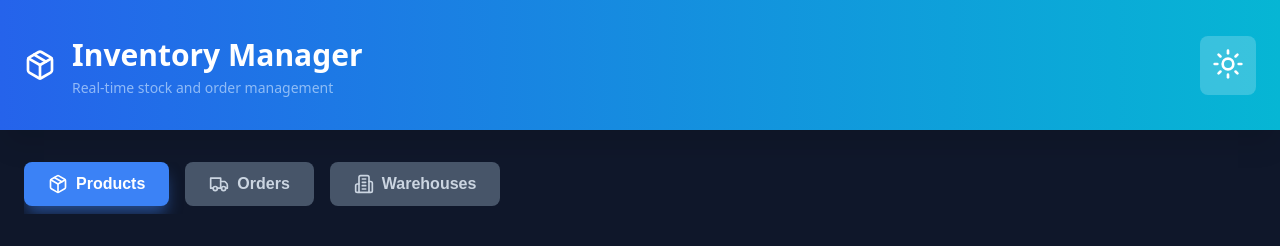
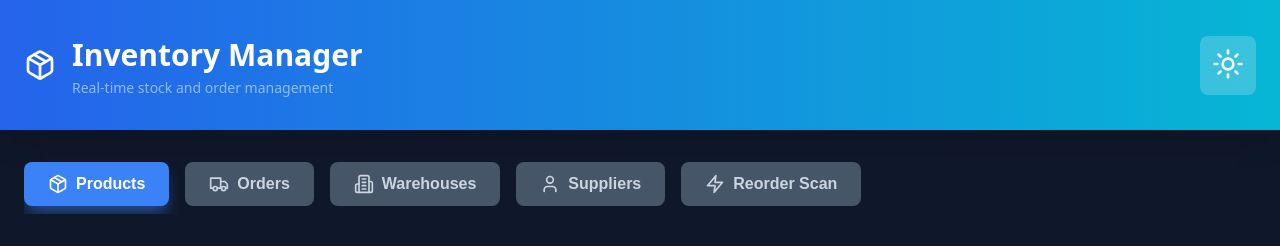
Before and after one commit to mayowa-id/inventory-management-system, a React (Vite) app in the folder FRONTEND/: page / in a window 1280 px wide. Shown: the top 246 px of the page. Built offline with nearby package versions, Linux system fonts and the light colour scheme; no server answers.

Commit message:
Update TabNavigation.jsx

```diff
--- a/FRONTEND/src/components/Tabs/TabNavigation.jsx
+++ b/FRONTEND/src/components/Tabs/TabNavigation.jsx
@@ -1,19 +1,22 @@
-import { Package, Truck, Building2 } from 'lucide-react';
+import { Package, Truck, Building2, User, Zap } from 'lucide-react';
 
 export function TabNavigation({ activeTab, onTabChange, darkMode }) {
   const tabs = [
     { id: 'products', label: 'Products', icon: Package },
     { id: 'orders', label: 'Orders', icon: Truck },
-    { id: 'warehouses', label: 'Warehouses', icon: Building2 }
+    { id: 'warehouses', label: 'Warehouses', icon: Building2 },
+    { id: 'suppliers', label: 'Suppliers', icon: User },
+    { id: 'reorder', label: 'Reorder Scan', icon: Zap }
   ];
 
   return (
-    <div className="tab-nav">
+    <div className="tab-nav" style={{ overflowX: 'auto', paddingBottom: '0.5rem' }}>
       {tabs.map(({ id, label, icon: Icon }) => (
         <button
           key={id}
           onClick={() => onTabChange(id)}
           className={`tab-button ${activeTab === id ? 'active' : 'inactive'}`}
+          style={{ flexShrink: 0 }}
         >
           <Icon size={20} />
           {label}
```
